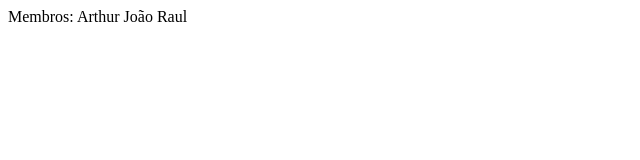
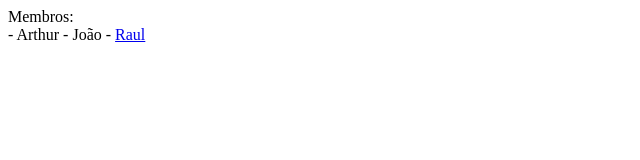
Before and after one commit to Projeto-IntegradorGoulart/portfolio, a plain HTML site: page index.html in a window 1280 px wide. Shown: the whole page, without its empty margins (0-640 px from the left). Drawn offline with Linux system fonts and the light colour scheme.

Commit message:
criação da page Raul

```diff
--- a/index.html
+++ b/index.html
@@ -7,10 +7,10 @@
 </head>
 <body>
     <header>
-        Membros:
-        Arthur
-        João
-        Raul
+        Membros: <br>
+        - Arthur
+        - João
+        - <a href="raul.html">Raul</a>
     </header>
     <main>
 
```
Also changed, not shown: raul.html (added, +11 -0 lines).
